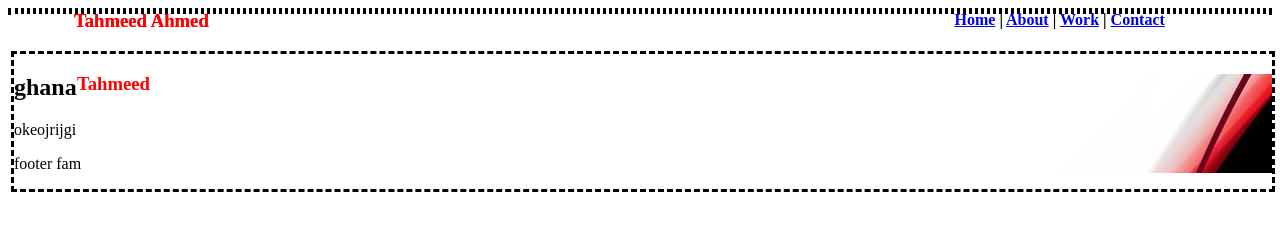
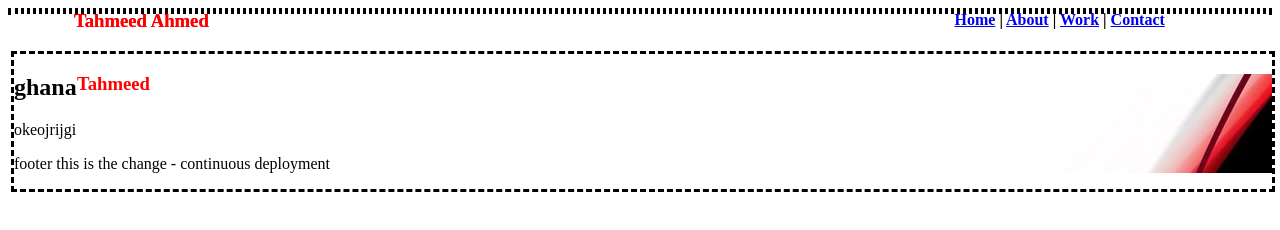
Before and after one commit to TahmeedAhmed/netlify-test, a website: page index.html in a window 1280 px wide. Drawn offline with Linux system fonts and the light colour scheme.

Commit message:
made a change

```diff
--- a/index.html
+++ b/index.html
@@ -28,7 +28,7 @@
     </div>
 
     <div id="footer">
-    <p> footer fam </p>
+    <p> footer this is the change - continuous deployment </p>
     <div>
 
 </body>
```
